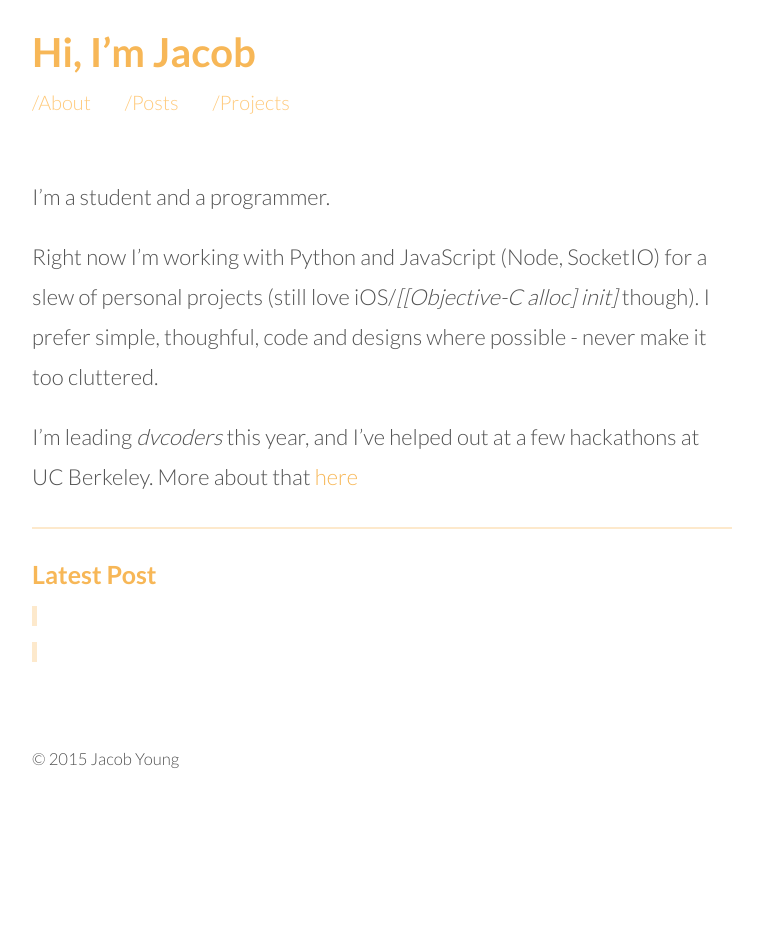
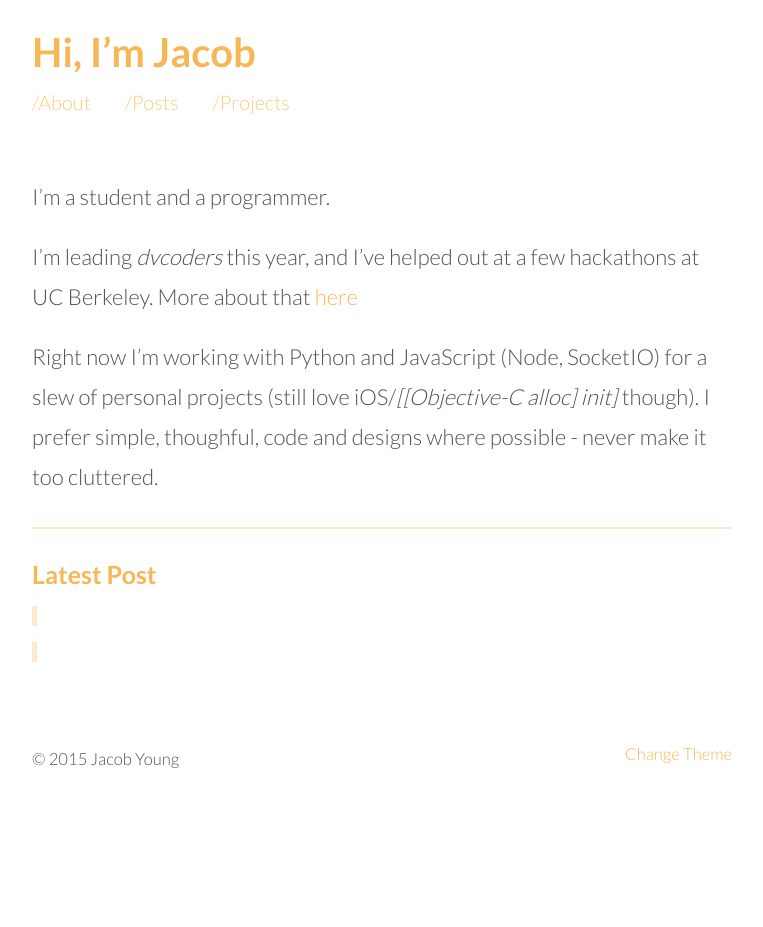
Before and after one commit to shatasundara/thebearjew.github.io, a Jekyll site: the page built from index.md, in a window 1280 px wide. Shown: the whole page, without its empty margins (258-1021 px from the left). Built offline with Jekyll 4.4.1, drawn with Linux system fonts in a browser that asks for light colours; nearby versions of some CDN libraries; Markdown is read by kramdown in place of the engine named in the settings.

Commit message:
Theme toggle in main page footer

```diff
--- a/_includes/footer.html
+++ b/_includes/footer.html
@@ -1,6 +1,7 @@
 <footer>
   <small>
     &copy; <time datetime="{{ site.time | date_to_xmlschema }}">{{ site.time | date: '%Y' }}</time> Jacob Young
+    <a style="float:right;" id="theme-toggle" href="#">Change Theme</a>
   </small>
   <script>
   (function(i,s,o,g,r,a,m){i['GoogleAnalyticsObject']=r;i[r]=i[r]||function(){
--- a/index.md
+++ b/index.md
@@ -10,9 +10,9 @@
 
 I'm a student and a programmer.
 
+I'm leading *dvcoders* this year, and I've helped out at a few hackathons at UC Berkeley. More about that [here](/about/)
+
 Right now I'm working with Python and JavaScript (Node, SocketIO) for a slew of personal projects (still love iOS/*[[Objective-C alloc] init]* though). I prefer simple, thoughful, code and designs where possible - never make it too cluttered.
-
-I'm leading *dvcoders* this year, and I've helped out at a few hackathons at UC Berkeley. More about that [here](/about/)
 
 ---
 
```
